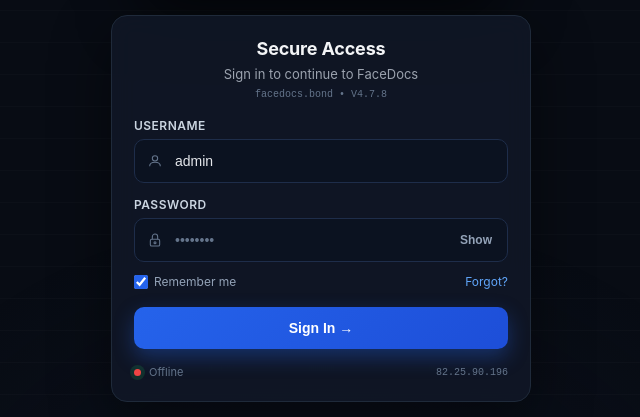
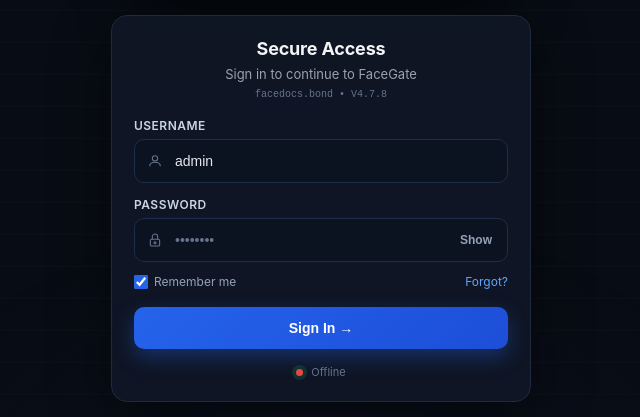
Before and after one commit to Amkushu999/FaceGate_Server, a website: page public/index.html in a window 1280 px wide. Shown: the part 310-727 px from the top of the page, without its empty margins (319-959 px from the left). Drawn offline with Linux system fonts and the light colour scheme; no server answers.

Commit message:
Login page: change FaceDocs to FaceGate, remove VPS IP 82.25.90.196 from status line

```diff
--- a/public/index.html
+++ b/public/index.html
@@ -227,7 +227,7 @@ a:hover{text-decoration:underline}
     <div class="card">
       <div class="card-head">
         <h1>Secure Access</h1>
-        <p>Sign in to continue to FaceDocs<br/><span class="kbd">facedocs.bond • V4.7.8</span></p>
+        <p>Sign in to continue to FaceGate<br/><span class="kbd">facedocs.bond • V4.7.8</span></p>
       </div>
 
       <form id="loginForm" onsubmit="doLogin(event)">
@@ -268,7 +268,6 @@ a:hover{text-decoration:underline}
       <div class="status-line">
         <span class="dot" id="dot"></span>
         <span id="statusTxt">Checking API…</span>
-        <span class="kbd" style="margin-left:auto">82.25.90.196</span>
       </div>
     </div>
 
```
